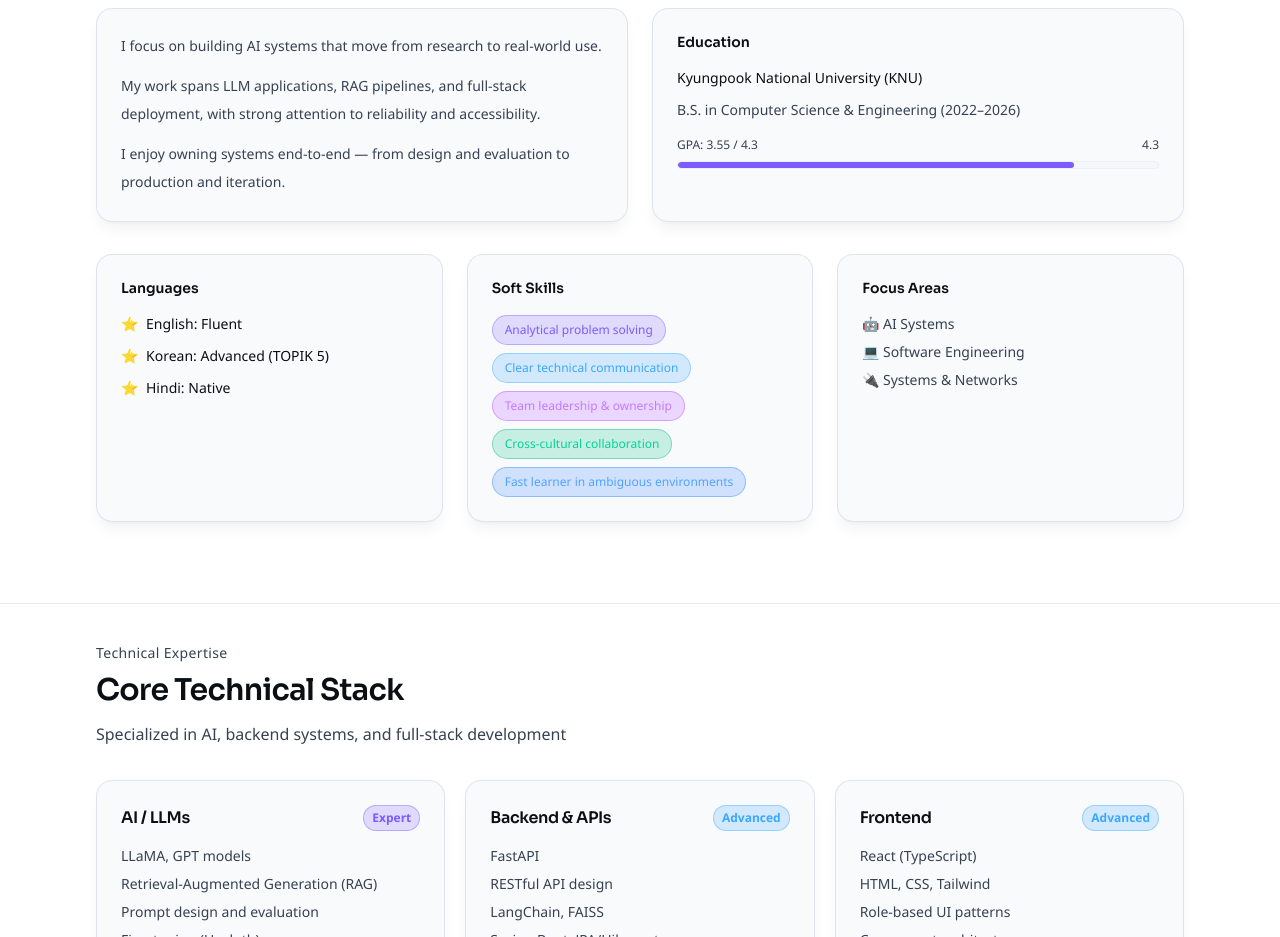
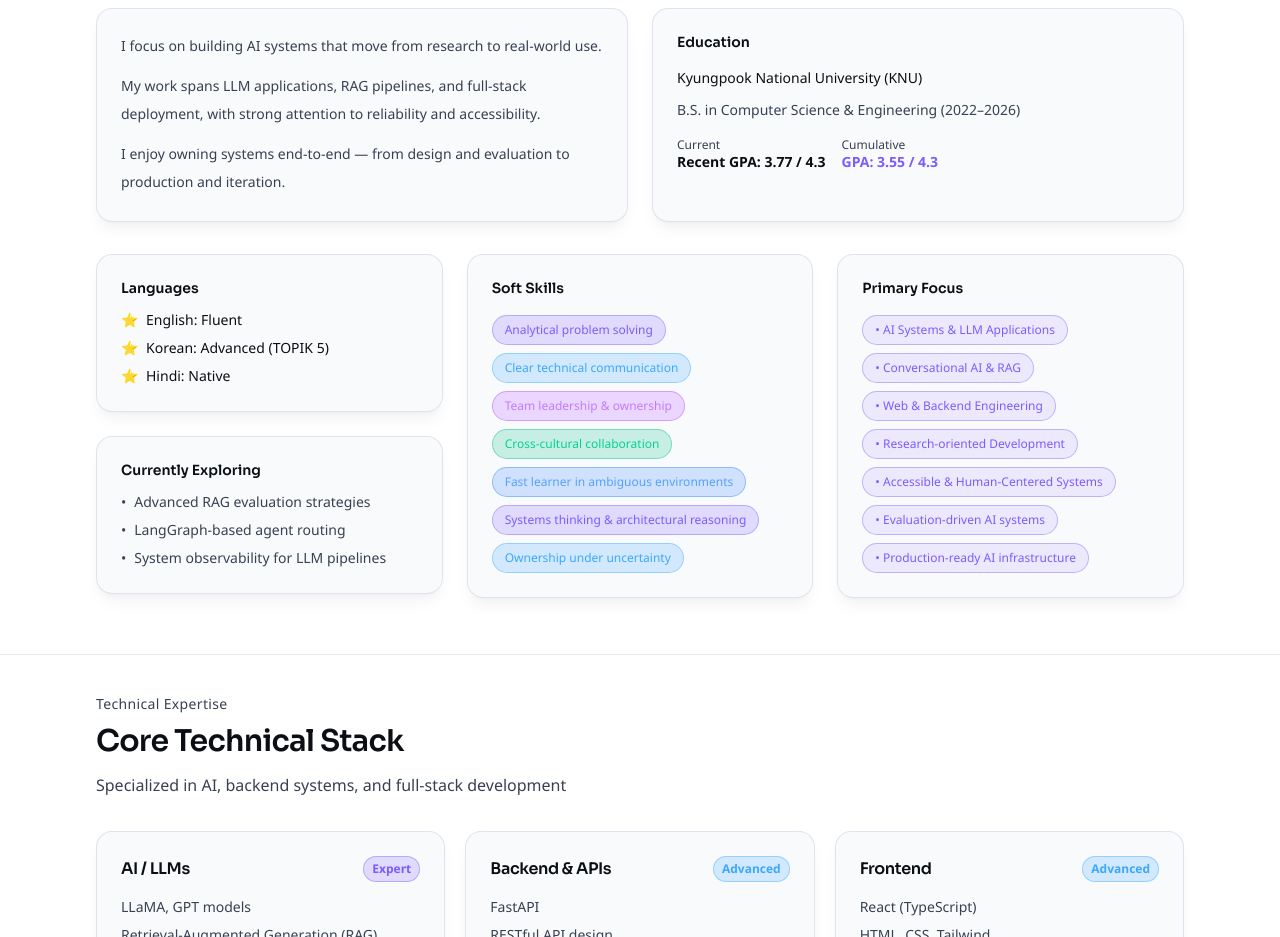
Before and after one commit to NishthaLath/Portfolio, a Next.js app: page / in a window 1280 px wide. Shown: the part 1060-1997 px from the top of the page. Built offline with nearby package versions, Linux system fonts and the light colour scheme; no server answers.

Commit message:
feat: expand skills and focus areas sections with new items and improved layout

```diff
--- a/app/page.tsx
+++ b/app/page.tsx
@@ -76,6 +76,8 @@ const profile = {
     "Team leadership & ownership",
     "Cross-cultural collaboration",
     "Fast learner in ambiguous environments",
+    "Systems thinking & architectural reasoning",
+    "Ownership under uncertainty",
   ],
   languages: [
     "English: Fluent",
@@ -111,6 +113,8 @@ const koProfile = {
     "리더십과 오너십",
     "다문화 협업 경험",
     "불확실한 환경에서의 빠른 학습 능력",
+    "시스템 사고 & 아키텍처 설계",
+    "불확실성 속의 오너십",
   ],
   languages: [
     "영어: 유창",
@@ -1054,36 +1058,63 @@ export default function Home() {
                     {profileToRender.education?.degree || profile.education.degree}
                   </div>
 
-                  {/* Simplified GPA - Progress Bar Only */}
+                  {/* GPA - Current & Past Semester */}
                   <div className="mt-4 space-y-2">
-                    <div className="flex justify-between items-center text-xs">
-                      <span className="text-muted">{profileToRender.education?.gpa || profile.education.gpa}</span>
-                      <span className="text-muted">4.3</span>
-                    </div>
-                    <div className="w-full bg-surface rounded-full h-2 overflow-hidden border border-border/30">
-                      <div className="bg-accent h-full rounded-full" style={{ width: "82.5%" }} />
+                    <div className="text-xs text-muted font-medium">
+                    </div>
+                    <div className="flex items-center gap-4 text-sm">
+                      <div>
+                        <div className="text-xs text-muted">{lang === "ko" ? "현재 학기" : "Current"}</div>
+                        <div className="text-foreground font-semibold">{profileToRender.education?.recentGpa || profile.education.recentGpa}</div>
+                      </div>
+                      <div>
+                        <div className="text-xs text-muted">{lang === "ko" ? "누적" : "Cumulative"}</div>
+                        <div className="text-accent font-semibold">{profileToRender.education?.gpa || profile.education.gpa}</div>
+                      </div>
                     </div>
                   </div>
                 </div>
               </Card>
             </div>
 
-            {/* 3-column bottom section: Languages | Soft Skills | Focus Areas */}
+            {/* 3-column bottom section: Languages + Exploring | Soft Skills | Focus Areas */}
             <div className="grid gap-6 md:grid-cols-3">
-              {/* Languages Card */}
-              <Card>
-                <div className="text-sm font-semibold text-foreground mb-4" style={{ fontFamily: "var(--font-geist-mono)" }}>
-                  {lang === "ko" ? "언어" : "Languages"}
-                </div>
-                <ul className="space-y-3 text-sm">
-                  {(profileToRender.languages || profile.languages).map((l) => (
-                    <li key={l} className="flex items-start text-foreground font-medium">
-                      <span className="mr-2">⭐</span>
-                      {l}
-                    </li>
-                  ))}
-                </ul>
-              </Card>
+              {/* Left column: Languages (compact) + Currently Exploring */}
+              <div className="flex flex-col gap-6">
+                {/* Languages Card - Compact */}
+                <Card>
+                  <div className="text-sm font-semibold text-foreground mb-3" style={{ fontFamily: "var(--font-geist-mono)" }}>
+                    {lang === "ko" ? "언어" : "Languages"}
+                  </div>
+                  <ul className="space-y-2 text-sm">
+                    {(profileToRender.languages || profile.languages).map((l) => (
+                      <li key={l} className="flex items-start text-foreground font-medium">
+                        <span className="mr-2">⭐</span>
+                        {l}
+                      </li>
+                    ))}
+                  </ul>
+                </Card>
+
+                {/* Currently Exploring Card */}
+                <Card>
+                  <div className="text-sm font-semibold text-foreground mb-3" style={{ fontFamily: "var(--font-geist-mono)" }}>
+                    {lang === "ko" ? "현재 탐구 중" : "Currently Exploring"}
+                  </div>
+                  <ul className="space-y-2 text-sm text-muted">
+                    {[
+                      lang === "ko" ? "고급 RAG 평가 전략" : "Advanced RAG evaluation strategies",
+                      lang === "ko" ? "LangGraph 기반 에이전트 라우팅" : "LangGraph-based agent routing",
+                      lang === "ko" ? "LLM 파이프라인 관찰성" : "System observability for LLM pipelines"
+                    ].map((item) => (
+                      <li key={item} className="flex items-start">
+                        <span className="mr-2">•</span>
+                        {item}
+                      </li>
+                    ))}
+                  </ul>
+                </Card>
+              </div>
 
               {/* Soft Skills Card with Badges */}
               <Card>
@@ -1111,12 +1142,22 @@ export default function Home() {
               {/* Focus Areas Card */}
               <Card>
                 <div className="text-sm font-semibold text-foreground mb-4" style={{ fontFamily: "var(--font-geist-mono)" }}>
-                  {lang === "ko" ? "관심 분야" : "Focus Areas"}
+                  {lang === "ko" ? "주요 관심 분야" : "Primary Focus"}
                 </div>
-                <div className="space-y-2 text-muted text-sm">
-                  <div>🤖 {lang === "ko" ? "AI 시스템" : "AI Systems"}</div>
-                  <div>💻 {lang === "ko" ? "소프트웨어 공학" : "Software Engineering"}</div>
-                  <div>🔌 {lang === "ko" ? "시스템·네트워크" : "Systems & Networks"}</div>
+                <div className="flex flex-wrap gap-2 text-sm">
+                  {[
+                    lang === "ko" ? "AI 시스템 & LLM 애플리케이션" : "AI Systems & LLM Applications",
+                    lang === "ko" ? "대화형 AI & RAG" : "Conversational AI & RAG",
+                    lang === "ko" ? "웹 & 백엔드 엔지니어링" : "Web & Backend Engineering",
+                    lang === "ko" ? "연구 중심 개발" : "Research-oriented Development",
+                    lang === "ko" ? "접근성 & 인간 중심 시스템" : "Accessible & Human-Centered Systems",
+                    lang === "ko" ? "평가 기반 AI 시스템" : "Evaluation-driven AI systems",
+                    lang === "ko" ? "프로덕션 준비 AI 인프라" : "Production-ready AI infrastructure"
+                  ].map((area) => (
+                    <div key={area} className="px-3 py-1.5 rounded-full text-xs font-medium bg-accent/10 text-accent border border-accent/40">
+                      • {area}
+                    </div>
+                  ))}
                 </div>
               </Card>
             </div>
```
